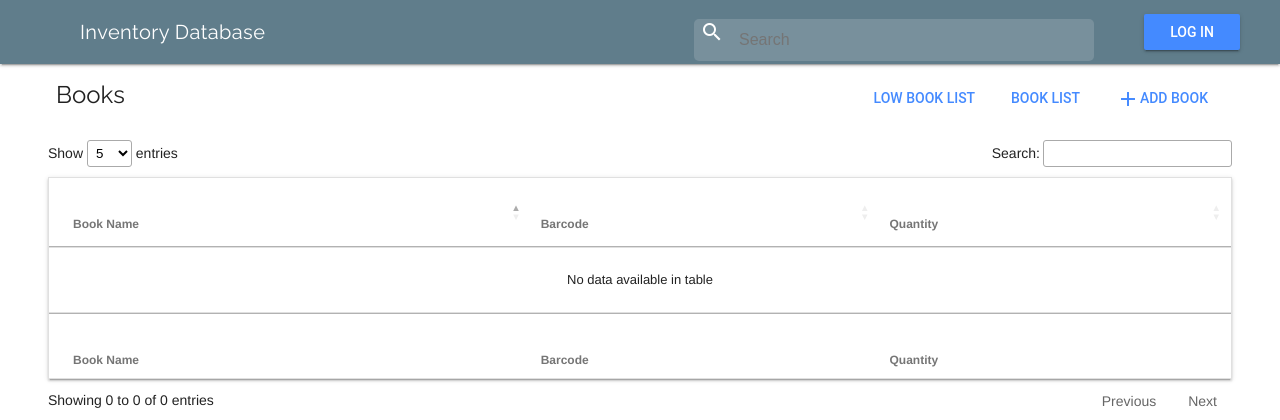
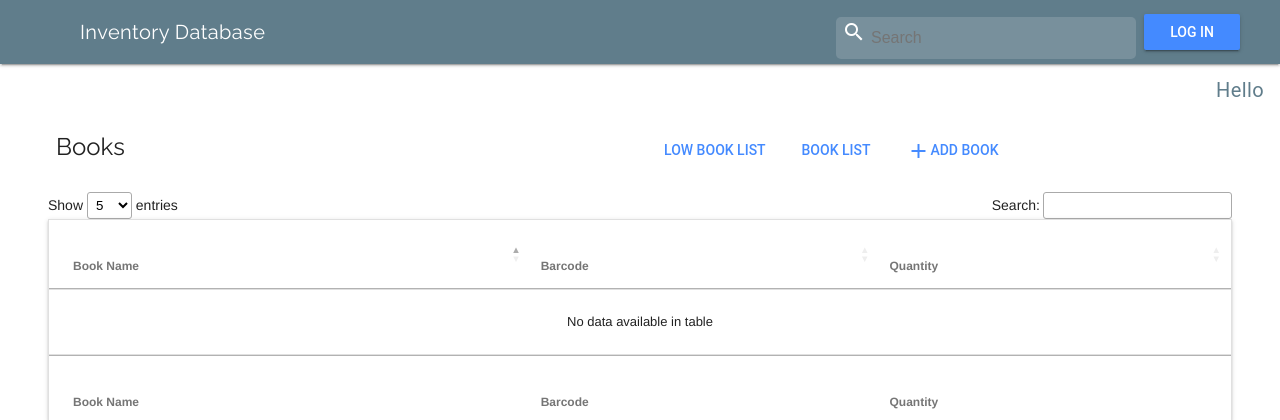
Before and after one commit to Brian-Rojas/readandsucceed.org, a Django app: template inventory/templates/index.html in a window 1280 px wide. Shown: the top 420 px of the page. Run offline with Django 3.2, Linux system fonts and the light colour scheme; the template is opened without the code that fills it, so the values that code supplies are empty; some libraries are stand-ins or nearby versions.

Commit message:
Changes to the header

```diff
--- a/inventory/static/css/styles.css
+++ b/inventory/static/css/styles.css
@@ -1,4 +1,4 @@
-     a.main-header {
+a.main-header {
      text-decoration: none;
      font-family: 'Raleway';
      color: white;
@@ -34,11 +34,6 @@
  .mdl-layout__content {
      flex: 1 0 auto;
  }
- .align-button {
-     float: right;
- }
-
-
  #snackbar {
      visibility: hidden;
      min-width: 250px;
@@ -99,13 +94,13 @@
      }
  }
  .mdh-expandable-search {
-     margin: 0 50px;
+     margin: 0 8px;
      align-items: center;
      justify-content: flex-end;
  }
  .mdh-expandable-search form {
-     max-width: 400px;
-     padding-top: 15px;
+     max-width: 300px;
+     padding-top: 12px;
  }
  .mdh-expandable-search,
  .mdh-expandable-search form,
@@ -137,7 +132,7 @@
      font-size: 16px;
      color: #FFFFFF;
      background-color: #78909C;
-     padding-left: 45px;
+     padding-left: 35px;
      height: 40px;
      line-height: 40px;
      border-radius: 5px 5px 5px 5px;
@@ -146,8 +141,15 @@
  }
  @media screen and (min-width: 851px) {
      .mdl-layout__header-row {
-         padding: 0 40px 0 40px;
+         padding: 0 20px 0 20px;
      }
  }
- .dataTables_wrapper .dataTables_filter {
+ .dataTables_wrapper.dataTables_filter {
      padding-bottom: 10px;
+ }
+ .mdl-layout__header-row.padding-title {
+     padding: 0 10px 0 10px;
+ }
+ .mdl-layout-title.user-color {
+     color: rgb(96, 125, 139);
+ }
--- a/inventory/templates/index.html
+++ b/inventory/templates/index.html
@@ -1,5 +1,5 @@
-{% extends "base.html" %}
-{% block content %}
+{% extends "base.html" %} {% block content %}
+
 <body>
     <div class="mdl-layout mdl-js-layout mdl-layout--fixed-header">
 
@@ -24,18 +24,17 @@
                     <i class="material-icons">search</i>
                 </button>
                 {% if user.is_authenticated %}
-                <div class="align-buttons">
-                    <span class="mdl-layout-title" id="user-color"> Hello {{ user.username }}</span> <a class="mdl-button mdl-js-button  mdl-button--raised mdl-js-ripple-effect mdl-button--accent" href="{% url 'logout' %}">Log Out</a>
-                </div>
+                <a class="mdl-button mdl-js-button  mdl-button--raised mdl-js-ripple-effect mdl-button--accent mdl-color--red" href="{% url 'login' %}">Log Out</a>
                 {% else %}
-                <div class="align-buttons">
                 <a class="mdl-button mdl-js-button  mdl-button--raised mdl-js-ripple-effect mdl-button--accent" href="{% url 'login' %}">Log In</a>
-                </div>
                 {% endif %}
-
 
             </div>
         </header>
+        <div class="mdl-card__title">
+            <div class="mdl-layout-spacer"></div>
+            <span class="mdl-layout-title user-color"> Hello {{ user.username }}</span>
+        </div>
 
         <main class="mdl-layout__content">
             <div class="mld-grid page-max-width">
```
Lines whose indentation alone changed are shown as unchanged.
